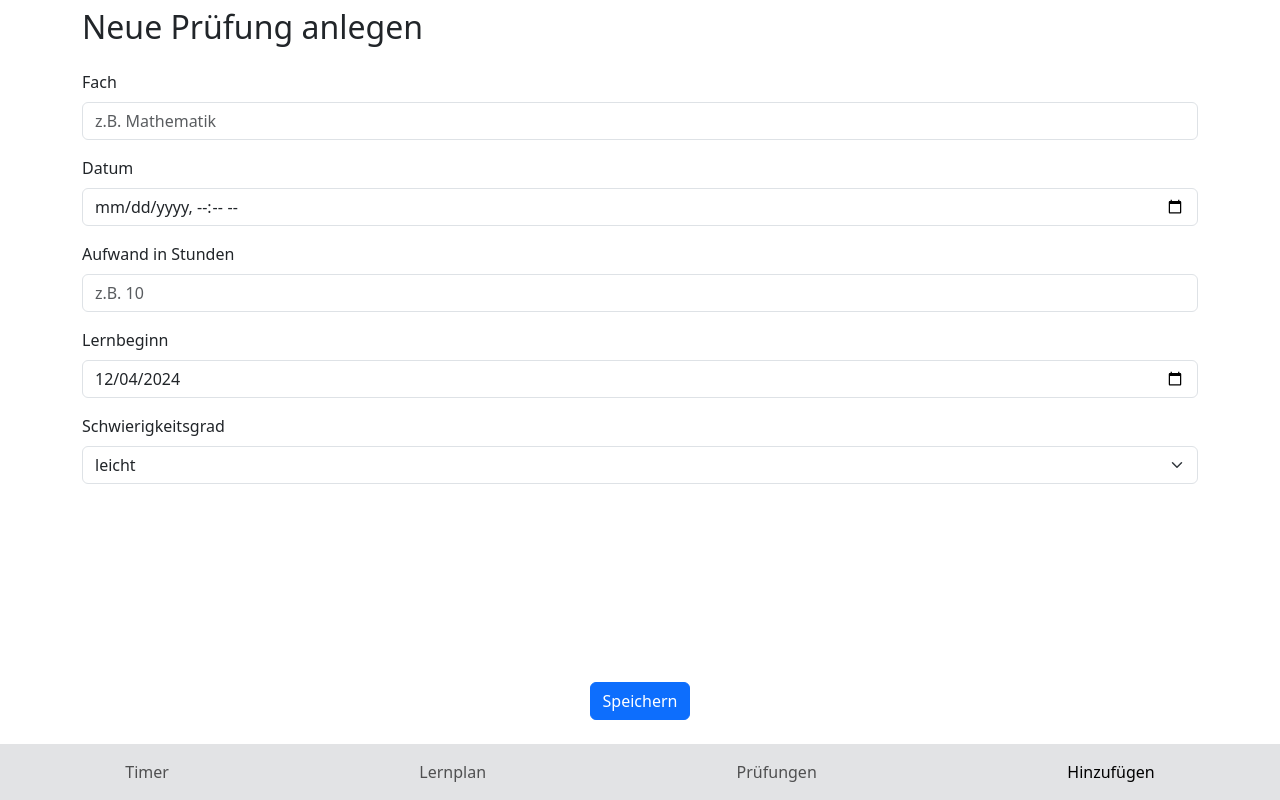
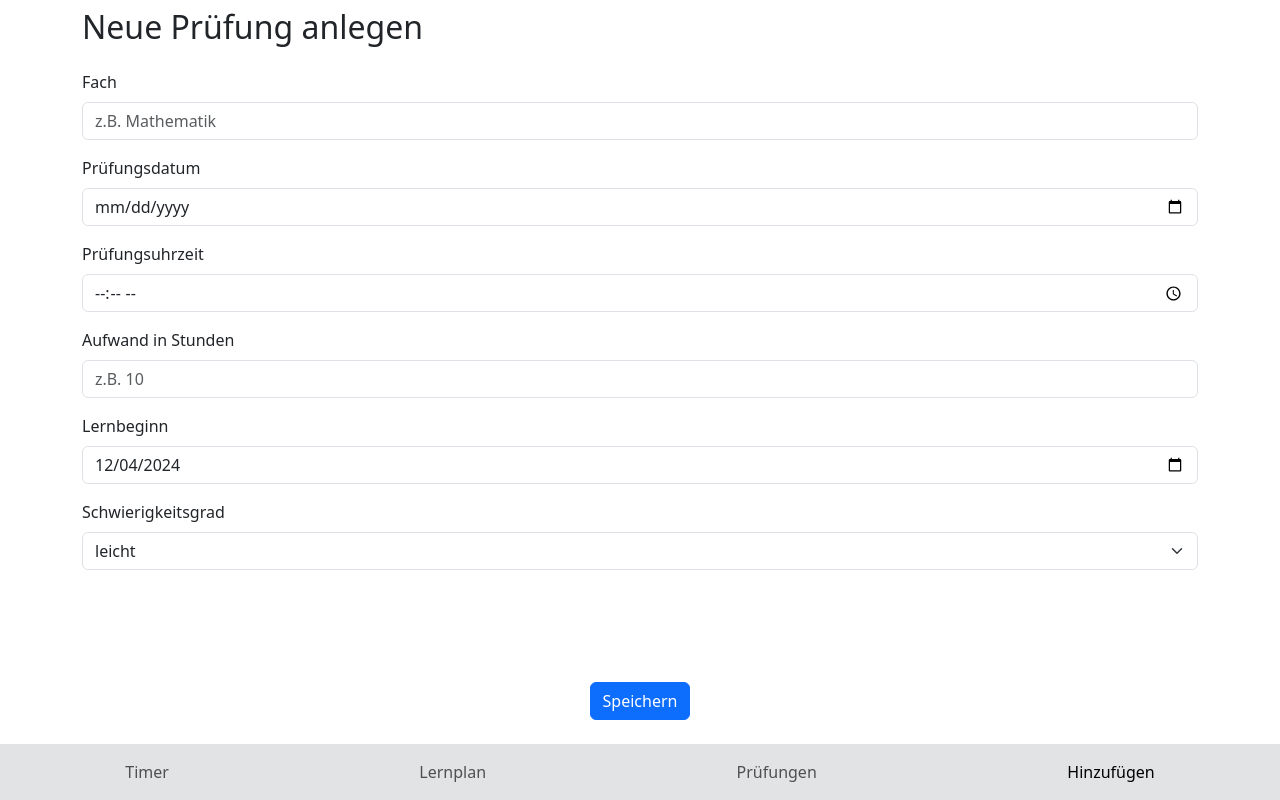
Before and after one commit to cdehnert18/Lernhelfer, a Vue app: page /add in a window 1280 px wide. Built offline with nearby package versions, Linux system fonts and the light colour scheme.

Commit message:
refactored datetime-local to date & time

```diff
--- a/src/components/Exam.vue
+++ b/src/components/Exam.vue
@@ -35,7 +35,7 @@ function editPruefung() {
     const queryParams = {
       fach: pruefung.name,
       date: pruefung.examDate.toISOString(),
-      effort: pruefung.workload,
+      workload: pruefung.workload,
       start: pruefung.start.toISOString(),
       difficulty: pruefung.difficulty,
     }
--- a/src/stores/Exam.ts
+++ b/src/stores/Exam.ts
@@ -30,7 +30,7 @@ export const usePruefungenStore = defineStore('pruefungen', () => {
           (item: {
             name: string
             examDate: string
-          effort: number
+            workload: number
             start: string
             difficulty: string
             buffer: number
@@ -38,11 +38,13 @@ export const usePruefungenStore = defineStore('pruefungen', () => {
           }) => ({
             name: item.name,
             examDate: new Date(item.examDate),
-          effort: item.effort,
+            workload: item.workload,
             start: new Date(item.start),
             difficulty: item.difficulty,
             buffer: item.buffer,
-          excludedDays: item.excludedDays.map((date: string) => new Date(date)),
+            excludedDays: item.excludedDays.map(
+              (date: string) => new Date(date),
+            ),
           }),
         )
       : []
@@ -55,7 +57,9 @@ export const usePruefungenStore = defineStore('pruefungen', () => {
     // algorithmus erzeugt array von learnunits (newLearunits) (learnunit = {exam: pruefung(parameter aus Funktionskopf), date: Date, duration: number, done: false})
     // dann newLearunits.forEach(learnunit => useLearnUnitStore().addLearnunit(learnunit)) speichert alle learnunits in Pinia
     const newLearnUnits: Learnunit[] = initLearnPlan(pruefung)
-    newLearnUnits.forEach((learnunit) => useLearnUnitStore().addLearnunit(learnunit));
+    newLearnUnits.forEach(learnunit =>
+      useLearnUnitStore().addLearnunit(learnunit),
+    )
   }
 
   const removePruefung = (index: number) => {
@@ -78,39 +82,44 @@ const initLearnPlan = (pruefung: Pruefung) => {
   } else {
     pruefung.buffer = 6
   }
-  const newLearnunits = createLearnPlan(pruefung);
+  const newLearnunits = createLearnPlan(pruefung)
   return newLearnunits
-};
+}
 
 const createLearnPlan = (pruefung: Pruefung) => {
-  let amountDays;
-  let actualStartDate;
+  let amountDays
+  let actualStartDate
   if (pruefung.start.getTime() > Date.now()) {
-    amountDays = (pruefung.examDate.getTime() - pruefung.start.getTime()) / (1000 * 60 * 60 * 24) - pruefung.excludedDays.length;
+    amountDays =
+      (pruefung.examDate.getTime() - pruefung.start.getTime()) /
+        (1000 * 60 * 60 * 24) -
+      pruefung.excludedDays.length
     actualStartDate = pruefung.start
-  }
-  else {
-    amountDays = (pruefung.examDate.getTime() - Date.now()) / (1000 * 60 * 60 * 24) - pruefung.excludedDays.length;
+  } else {
+    amountDays =
+      (pruefung.examDate.getTime() - Date.now()) / (1000 * 60 * 60 * 24) -
+      pruefung.excludedDays.length
     actualStartDate = new Date(Date.now())
   }
-  if (pruefung.examDate.getHours() > 12)
-    amountDays++
+  if (pruefung.examDate.getHours() > 12) amountDays++
   const learningTime = Math.round((pruefung.workload / amountDays) * 60)
   const newLearnunits = []
   const currentDateIterator = actualStartDate
 
   while (currentDateIterator <= pruefung.examDate) {
     const isExcludedDay = pruefung.excludedDays.some(
-      (excludedDate) => new Date(excludedDate).toDateString() === currentDateIterator.toDateString()
-    );
+      excludedDate =>
+        new Date(excludedDate).toDateString() ===
+        currentDateIterator.toDateString(),
+    )
     if (!isExcludedDay) {
       newLearnunits.push({
         exam: pruefung,
         date: new Date(currentDateIterator),
         duration: learningTime,
-      });
+      })
     }
-    currentDateIterator.setDate(currentDateIterator.getDate() + 1);
+    currentDateIterator.setDate(currentDateIterator.getDate() + 1)
   }
-  return newLearnunits;
-};
+  return newLearnunits
+}
--- a/src/views/HinzufuegenView.vue
+++ b/src/views/HinzufuegenView.vue
@@ -14,6 +14,7 @@ const isNew = ref(true)
 const formData = ref({
   name: '',
   examDate: '',
+  examTime: '',
   workload: '',
   start: (aktuellesDatum.toISOString() as string).split('T')[0],
   difficulty: 'leicht',
@@ -24,14 +25,15 @@ function initializeFormData(query: Record<string, unknown>) {
   if (
     query.fach &&
     query.date &&
-    query.effort &&
+    query.workload &&
     query.start &&
     query.difficulty
   ) {
     return {
       name: query.fach as string,
-      examDate: (query.date as string).split('.')[0],
-      workload: query.effort as string,
+      examDate: (query.date as string).split('T')[0],
+      examTime: (query.date as string).split('T')[1]?.slice(0, 5),
+      workload: query.workload as string,
       start: (query.start as string).split('T')[0],
       difficulty: query.difficulty as string,
     }
@@ -59,9 +61,14 @@ function save() {
     alert('Bitte füllen Sie alle erforderlichen Felder aus.')
     return
   }
+
+  const [hours, minutes] = formData.value.examTime.split(':')
+  const examDateWithTime = new Date(formData.value.examDate)
+  examDateWithTime.setHours(parseInt(hours, 10), parseInt(minutes, 10))
+
   const neuePruefung = {
     name: formData.value.name,
-    examDate: new Date(formData.value.examDate),
+    examDate: examDateWithTime,
     workload: parseInt(formData.value.workload),
     start: new Date(formData.value.start),
     difficulty: formData.value.difficulty,
@@ -101,19 +108,29 @@ function save() {
     </div>
 
     <div class="mb-3">
-      <label for="inputDate" class="form-label">Datum</label>
+      <label for="inputDate" class="form-label">Prüfungsdatum</label>
       <input
         id="inputDate"
         class="form-control"
-        type="datetime-local"
+        type="date"
         v-model="formData.examDate"
       />
     </div>
 
     <div class="mb-3">
-      <label for="inputEffort" class="form-label">Aufwand in Stunden</label>
+      <label for="inputTime" class="form-label">Prüfungsuhrzeit</label>
       <input
-        id="inputEffort"
+        id="inputTime"
+        class="form-control"
+        type="time"
+        v-model="formData.examTime"
+      />
+    </div>
+
+    <div class="mb-3">
+      <label for="inputWorkload" class="form-label">Aufwand in Stunden</label>
+      <input
+        id="inputWorkload"
         class="form-control"
         type="number"
         v-model="formData.workload"
```
Lines whose indentation alone changed are shown as unchanged.
